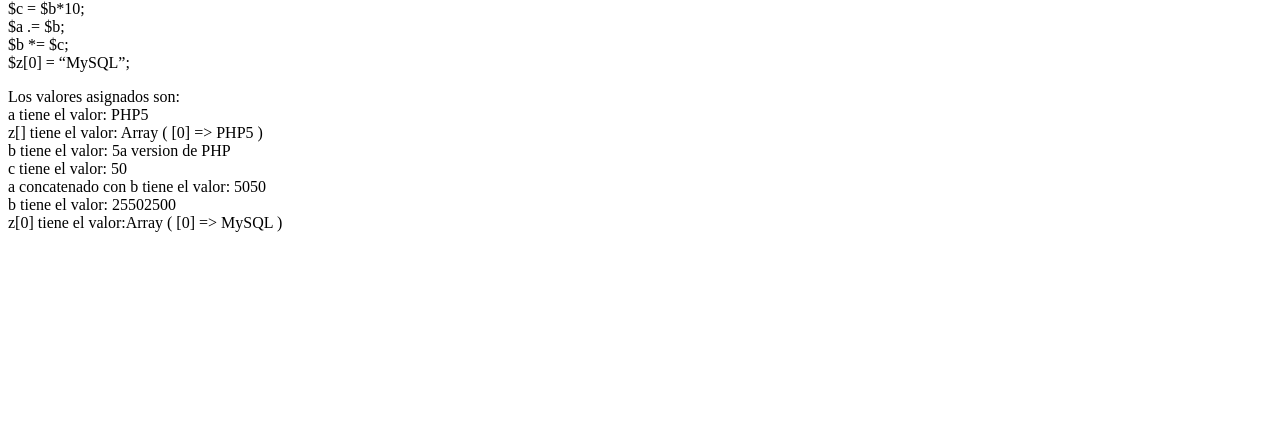
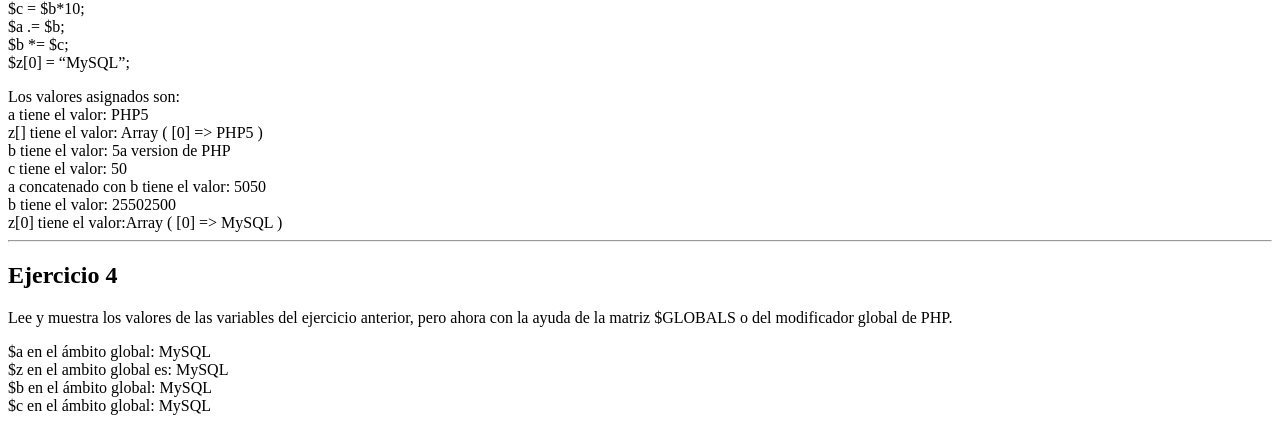
Before and after one commit to RM4862/tecweb, a PHP site: page / in a window 1280 px wide. Shown: the part 922-1345 px from the top of the page. Before the commit the page ends 1154 px from the top, so only its background shows below. Run offline with PHP 8.4, Linux system fonts and the light colour scheme.

Commit message:
practica 03 ejercicio 4 cargado

```diff
--- a/practicas/p03/index.php
+++ b/practicas/p03/index.php
@@ -128,6 +128,22 @@
             print_r($z);
 
     ?>
+    <hr>
+    <h2>Ejercicio 4</h2>
+    <p>
+        Lee y muestra los valores de las variables del ejercicio anterior, pero ahora con la ayuda de
+        la matriz $GLOBALS o del modificador global de PHP.
+    </p>
+    <?php
+        echo '$a en el ámbito global: ' . $GLOBALS['a'] . "<br>";
+        global $z;
+        foreach ($z as $contenido) {
+            echo '$z en el ambito global es: '. $contenido . '<br>';
+        }
+        echo '$b en el ámbito global: ' . $GLOBALS['b'] . "<br>";
+        echo '$c en el ámbito global: ' . $GLOBALS['c'] . "<br>";
+
+    ?>
 
 
 </body>
```
